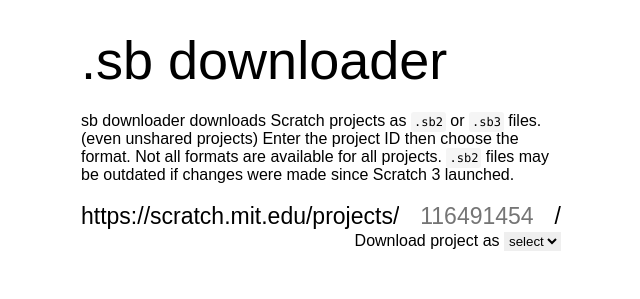
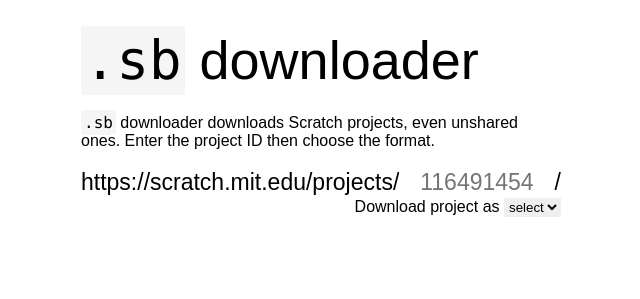
Before and after one commit to forkphorus/sb-downloader, a plain HTML site: page index.html in a window 1280 px wide. Shown: the whole page, without its empty margins (319-959 px from the left). Drawn offline with Linux system fonts and the light colour scheme.

Commit message:
update text/styles

```diff
--- a/index.html
+++ b/index.html
@@ -92,7 +92,7 @@
     }
 
     code {
-      font: 12px Menlo, Monaco, Consolas, Courier New, monospace;
+      font-family: Menlo, Monaco, Consolas, Courier New, monospace;
       background: #f5f5f5;
       border-radius: 3px;
       padding: 3px;
@@ -102,8 +102,8 @@
 </head>
 
 <body>
-  <h1>.sb downloader</h1>
-  <p>sb downloader downloads Scratch projects as <code>.sb2</code> or <code>.sb3</code> files. (even unshared projects) Enter the project ID then choose the format. Not all formats are available for all projects. <code>.sb2</code> files may be outdated if changes were made since Scratch 3 launched.</p>
+  <h1><code>.sb</code> downloader</h1>
+  <p><code>.sb</code> downloader downloads Scratch projects, even unshared ones. Enter the project ID then choose the format.</p>
 
   <label id="project-select">
     <span class="project-select-part">https://scratch.mit.edu/projects/</span>
@@ -155,7 +155,6 @@
       const progressBarText = document.querySelector('#progress-bar-text');
       const progressBarContainer = document.querySelector('#progress-bar');
       const assetTable = document.querySelector('#asset-list');
-      const displayAssetsButton = document.querySelector('#display-assets');
 
       // Returns an object containing all the query string parameters
       // https://stackoverflow.com/a/13419367
@@ -257,9 +256,6 @@
       }
 
       // Asset listing
-      displayAssetsButton.addEventListener('click', function() {
-
-      })
 
       // Displays a list of files
       function displayAssets(files) {
```
Also changed, not shown: README.md.
